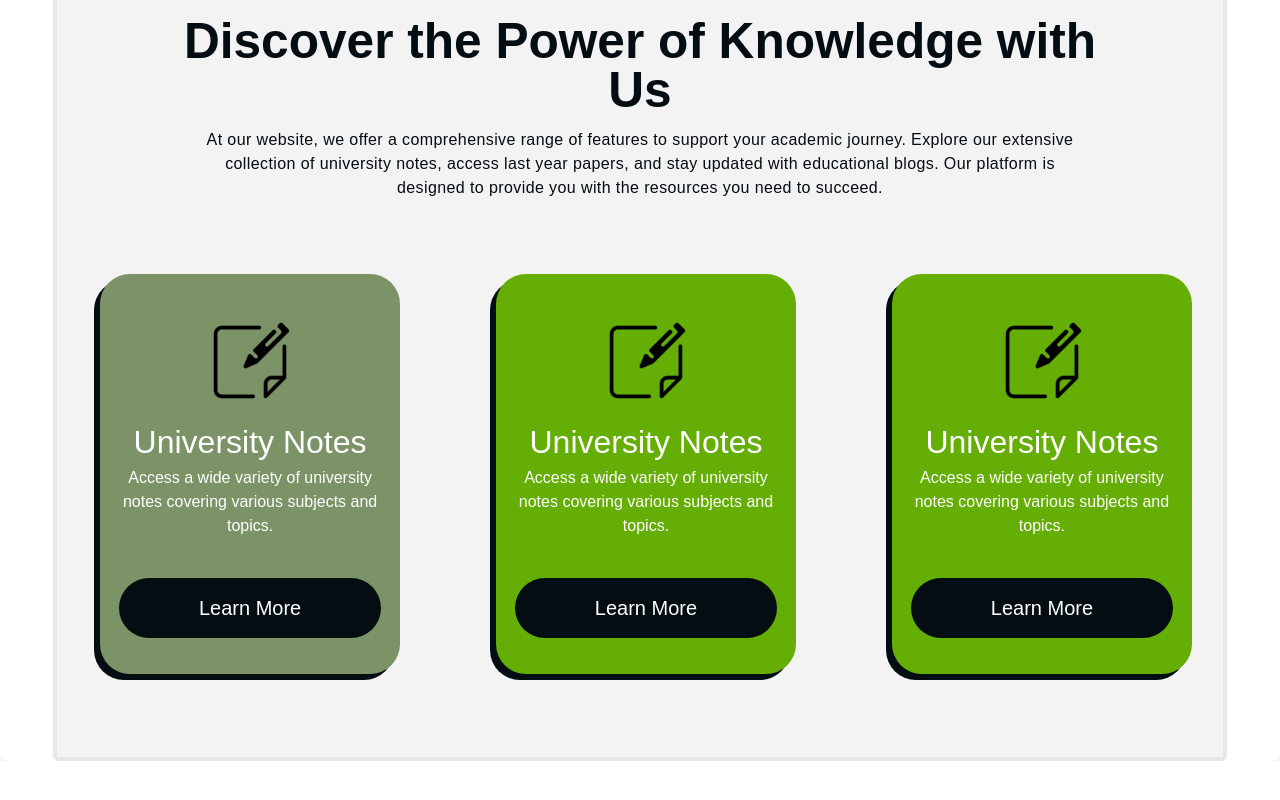
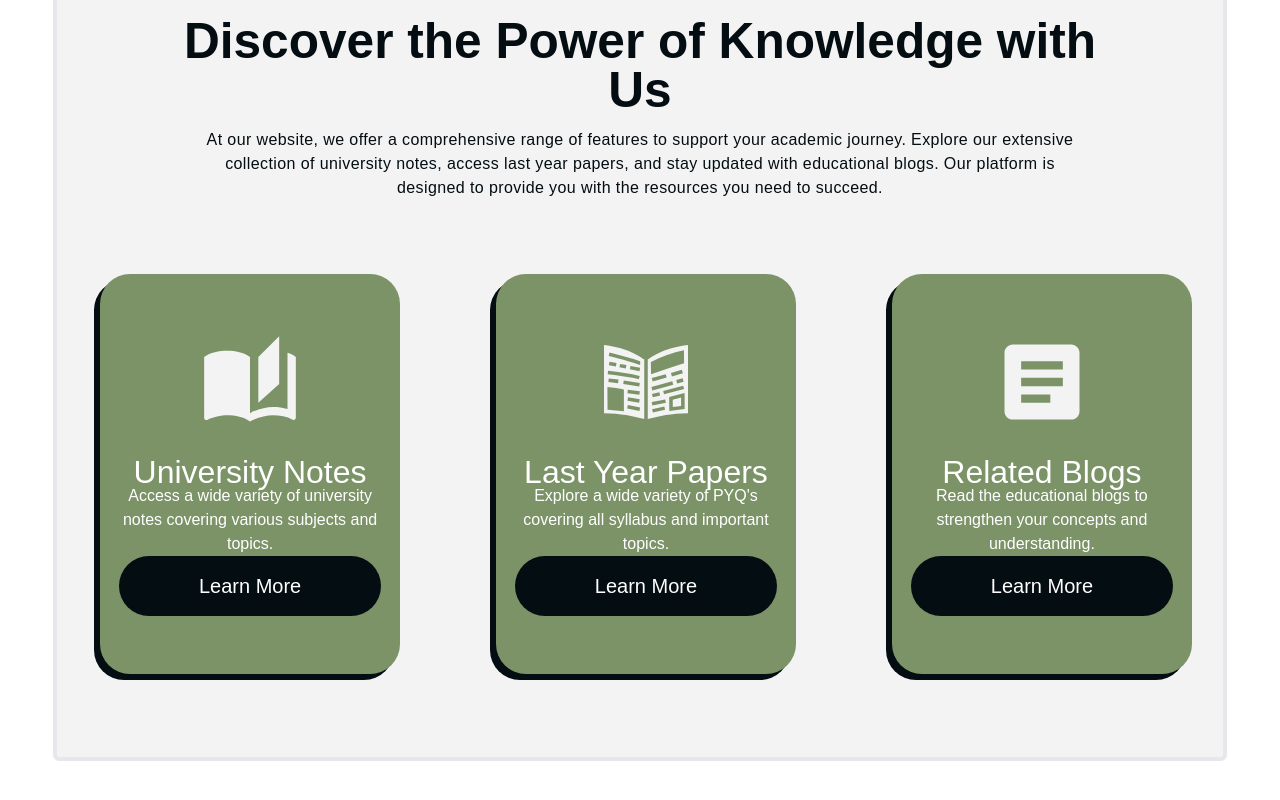
Before and after one commit to ayushp0413/NinjaNotes-Hosting-, a React (Vite) app: page / in a window 1280 px wide. Shown: the part 1148-1948 px from the top of the page. Before the commit the page ends 1909 px from the top, so only its background shows below. Built offline with nearby package versions, Linux system fonts and the light colour scheme.

Commit message:
Till Our services

```diff
--- a/src/assets/data/serviceCardData.js
+++ b/src/assets/data/serviceCardData.js
@@ -0,0 +1,27 @@
+import { MdAutoStories } from "react-icons/md";
+import { MdArticle } from "react-icons/md";
+import { GiPapers } from "react-icons/gi";
+import { GiNewspaper } from "react-icons/gi";
+export const services = [
+    {
+        id:1,
+        icon: MdAutoStories,
+        heading: "University Notes",
+        description: "Access a wide variety of university notes covering various subjects and topics.",
+        btnText: "Learn More",
+    },
+    {
+        id:2,
+        icon: GiNewspaper,
+        heading: "Last Year Papers",
+        description: "Explore a wide variety of PYQ's covering all syllabus and important topics.",
+        btnText: "Learn More",
+    },
+    {
+        id:3,
+        icon: MdArticle,
+        heading: "Related Blogs",
+        description: "Read the educational blogs to strengthen your concepts and understanding.",
+        btnText: "Learn More",
+    }
+  ];
--- /dev/null
+++ b/src/components/core/Home/ServiceCard.jsx
@@ -0,0 +1,24 @@
+import React from 'react'
+
+
+const ServiceCard = ({icon: Icon, heading, description, btnText}) => {
+
+  return (
+    <>
+        <div className='relative bg-black w-[300px] h-[400px] rounded-[30px]'>
+            <div className='absolute w-[300px] h-[400px] rounded-[30px] bg-[#7B9367] left-[6px] bottom-[6px] hover:left-0 hover:bottom-0 transition-all duration-200 text-white flex flex-col items-center justify-center p-[1rem] py-5'>
+                <Icon size={100} color="#f3f3f3" />
+                <div className='flex flex-col justify-center items-center mt-4'>
+                    <h3 className='font-groastek text-[32px]'>{heading}</h3>
+                    <p className='font-groastek font-light text-center -mt-3'>{description}</p>
+                </div>
+
+                <button className='bg-black py-4 px-20 rounded-full text-xl'>{btnText}</button>
+            </div>
+        </div>
+
+    </>
+  )
+}
+
+export default ServiceCard
--- a/src/pages/Home.jsx
+++ b/src/pages/Home.jsx
@@ -2,12 +2,9 @@ import heroImg from '../assets/images/heroImg.png'
 import Navbar from '../components/common/Navbar'
 import Particles from '../components/magicui/Particles'
 import { VelocityScroll } from '../components/magicui/VelocityScroll'
-import WordPullUp from '../components/magicui/WordPullUp'
-import { motion } from 'framer-motion'
-import { LampContainer } from '../components/magicui/Lamp'
-
-import serviceIcon1 from '../assets/images/cardIcon1.svg'
 import { Link } from 'react-router-dom'
+import ServiceCard from '../components/core/Home/ServiceCard'
+import { services } from '../assets/data/serviceCardData'
 
 const Home = () => {
 
@@ -17,7 +14,7 @@ const Home = () => {
     <div className='relative w-screen rounded-lg bg-white md:shadow-xl flex flex-col gap-y-10'>
       <Navbar />
 
-      {/* ----------- HERO SECTION ----------------------------- */}
+      {/* ---------------------- HERO SECTION ----------------------------- */}
       <div className='bg-theme pb-12 w-full lg:max-h-[740px] lg:h-[740px] lg:pb-0'>
         <Particles
               className='absolute left-0 top-0 w-full h-[1010px] sm:h-[1000px] md:h-[980px] lg:h-[740px] xl:h-[740px]'
@@ -27,12 +24,12 @@ const Home = () => {
               size={2}
         />
 
-
         {/*  Main Part of Hero section */}
         <div className='relative mx-auto w-11/12 max-w-maxContent mt-[11.2rem] text-black flex flex-col justify-between gap-y-6 items-center lg:flex-row '>
 
           <div className='lg:w-[50%] max-w-maxContent flex flex-col items-center lg:items-start gap-y-5'>
             <h2 className=' text-black font-semibold text-5xl md:text-6xl text-center lg:text-left w-full'>
+
               Unlock Your Academic Potential with Us
             </h2>
             <p className='text-md text-black font-normal tracking-wide text-center lg:text-left'>
@@ -55,12 +52,10 @@ const Home = () => {
           </div>
 
           <div className='mx-auto pt-10 md:pt-0 '>
-            <img src={heroImg} width={500} />
+              <img src={heroImg} width={500} />
           </div>
         </div>
-
       </div>
-
 
       {/*---------------------- VELOCITY SCROLL ----------------------*/}
       <div className='bg-[#f3f3f3] p-[2rem] -mt-10 '>
@@ -71,17 +66,15 @@ const Home = () => {
         />
       </div>
 
+      {/*---------------------- SERVICES SECTION ----------------------*/}
+      <div className='relative w-11/12 max-w-maxContent mx-auto flex flex-col gap-y-10 border-4 p-[2.3rem] rounded-md bg-[#f3f3f3] mb-12'>
 
-      {/*---------------------- SERVICES SECTION ----------------------*/}
-      <div className='relative w-11/12 max-w-maxContent mx-auto flex flex-col gap-y-10 border-4 p-[2.3rem] rounded-md bg-[#f3f3f3]'>
         <div className='w-[340px] h-[80px] bg-dargGreen opacity-90 mx-auto flex items-center justify-center rounded-xl'>
           <h2 className='text-white pt-3'>Our Services</h2>
         </div>
-
         <h2 className='text-black font-semibold text-5xl max-w-[980px] mx-auto md:text-[3.1rem] text-center'>
           Discover the Power of Knowledge with Us
         </h2>
-
         <p className='text-center max-w-[900px] mx-auto text-md text-black font-normal tracking-wide -mt-7'>
           At our website, we offer a comprehensive range of features to support
           your academic journey. Explore our extensive collection of university
@@ -90,75 +83,13 @@ const Home = () => {
           need to succeed.
         </p>
 
-        {/*------------------------ Cards ------------------------ */}
-
+        {/*------------------------ Service Cards ------------------------ */}
         <div className='grid place-items-center sm:grid-cols-1 md:grid-cols-2 lg:grid-cols-3 my-10 gap-24'>
-          {/* Card 1 */}
-          <div>
-            <div className='relative bg-black w-[300px] h-[400px] rounded-[30px]'>
-            <div className='absolute w-[300px] h-[400px] rounded-[30px] bg-[#7B9367] left-[6px] bottom-[6px] hover:left-0 hover:bottom-0 transition-all duration-200 text-white p-2 flex flex-col items-center'>
-              <img src={serviceIcon1} className='h-20 w-20 mt-10' alt='' />
-
-              <h3 className='font-groastek text-[32px] mt-4'>
-                University Notes
-              </h3>
-
-              <p className='font-groastek font-light text-center mb-10 '>
-                Access a wide variety of university notes covering various
-                subjects and topics.
-              </p>
-
-              <button className='bg-black py-4 px-20 rounded-full text-xl '>
-                Learn More
-              </button>
-            </div>
-            </div>
-          </div>
-
-          {/* Catd 2 */}
-          <div>
-            <div className='relative bg-black w-[300px] h-[400px] rounded-[30px]'>
-            <div className='absolute w-[300px] h-[400px] rounded-[30px] bg-tingGreen left-[6px] bottom-[6px] hover:left-0 hover:bottom-0 transition-all duration-200 text-white p-2 flex flex-col items-center'>
-              <img src={serviceIcon1} className='h-20 w-20 mt-10' alt='' />
-
-              <h3 className='font-groastek text-[32px] mt-4'>
-                University Notes
-              </h3>
-
-              <p className='font-groastek font-light text-center mb-10 '>
-                Access a wide variety of university notes covering various
-                subjects and topics.
-              </p>
-
-              <button className='bg-black py-4 px-20 rounded-full text-xl '>
-                Learn More
-              </button>
-            </div>
-            </div>
-          </div>
-
-          {/* Card 3 */}
-          <div>
-            <div className='relative bg-black w-[300px] h-[400px] rounded-[30px]'>
-            <div className='absolute w-[300px] h-[400px] rounded-[30px] bg-tingGreen left-[6px] bottom-[6px] hover:left-0 hover:bottom-0 transition-all duration-200 text-white p-2 flex flex-col items-center'>
-              <img src={serviceIcon1} className='h-20 w-20 mt-10' alt='' />
-
-              <h3 className='font-groastek text-[32px] mt-4'>
-                University Notes
-              </h3>
-
-              <p className='font-groastek font-light text-center mb-10 '>
-                Access a wide variety of university notes covering various
-                subjects and topics.
-              </p>
-
-              <button className='bg-black py-4 px-20 rounded-full text-xl '>
-                Learn More
-              </button>
-            </div>
-            </div>
-          </div>
-
+            {
+              services.map((card) => (
+                <ServiceCard key={card.id} icon={card.icon} heading={card.heading} description={card.description} btnText={card.btnText}  />
+              ))
+            }
         </div>
 
       </div>
```
